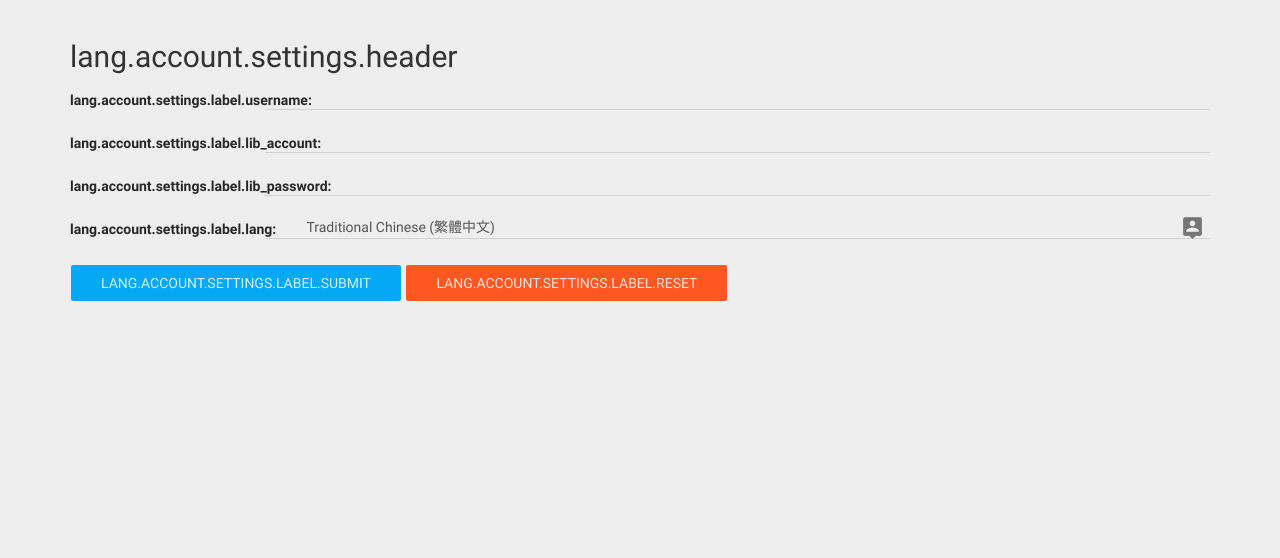
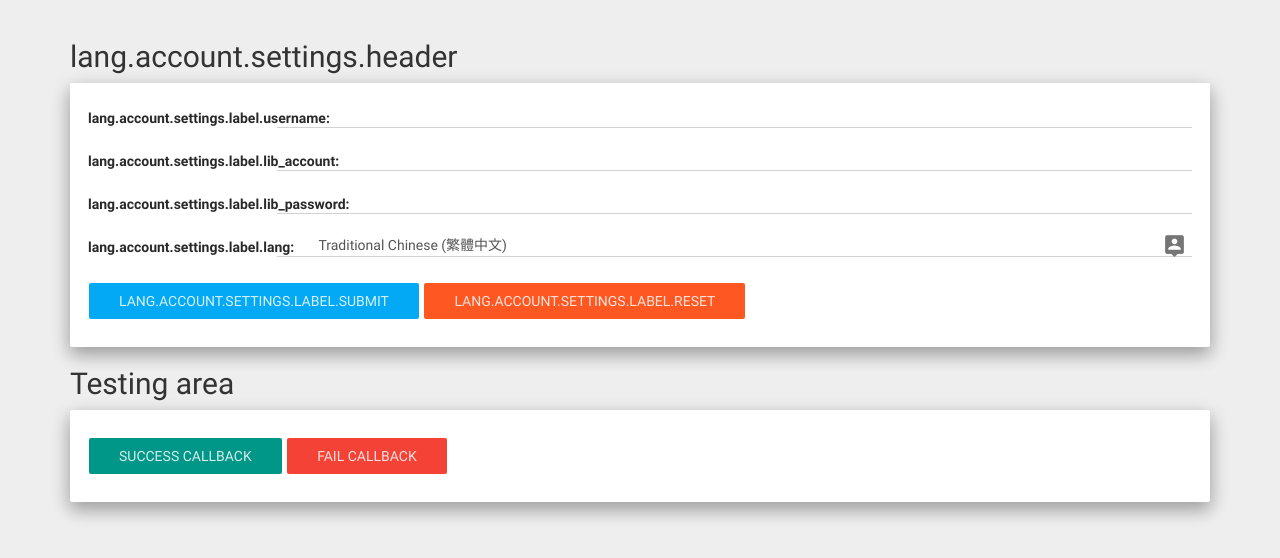
Before and after one commit to Holi0317/sms-library-api, a Django app: page /account/settings in a window 1280 px wide. Shown: the part 60-618 px from the top of the page. Run offline with Django 3.2, Linux system fonts and the light colour scheme; the visitor is signed in with stand-in values (Sample User, id 1); parts of the project's set-up code (start-up, migrations or seed data) failed here and were passed over; some libraries are stand-ins or nearby versions.

Commit message:
Added fancy animations

```diff
--- a/slh/slhweb/account/models.py
+++ b/slh/slhweb/account/models.py
@@ -1,5 +1,6 @@
 from django.db import models
 from django.contrib.auth.models import User
+from django.conf import settings
 from oauth2client.django_orm import CredentialsField
 
 
@@ -10,7 +11,8 @@
     credential = CredentialsField()
     id = models.CharField(max_length=50, primary_key=True)
     name = models.CharField(max_length=80)
-    lang = models.CharField(max_length=20, default='en')
+    lang = models.CharField(max_length=20, default='en',
+                            choices=settings.LANGUAGES)
 
     def __str__(self):
         return str(self.user)
--- a/slh/slhweb/account/templates/account/settings.html
+++ b/slh/slhweb/account/templates/account/settings.html
@@ -4,14 +4,25 @@
 
 {% block head %}
 <link href="{% static "dropdown.js/jquery.dropdown.css" %}" rel="stylesheet">
+
+<style>
+.return-status-root {
+  visibility:hidden;
+  opacity:0;
+  height:0;
+}
+</style>
 {% endblock %}
 
 {% block title %}{% trans 'lang.account.settings.title' %}{% endblock %}
 
 {% block content %}
-<div class="container">
+<div id="return"></div>
+<div class="container card-ready" id="form-card">
   <h2>{% trans 'lang.account.settings.header' %}</h2>
-  <form role=form class="form-horizontal" action="" method="POST" id="setting-form">
+  <div class="card">
+  <div class="card-body">
+  <form role=form class="form-horizontal" id="setting-form">
     {% csrf_token %}
 
     <div class="form-group">
@@ -51,23 +62,26 @@
       </div>
     </div>
 
-    <button type="submit" class="btn btn-info" id="submit">{% trans 'lang.account.settings.label.submit' %}</button>
+    <button class="btn btn-info" id="submit-button">{% trans 'lang.account.settings.label.submit' %}</button>
     <button class="btn btn-warning" id="reset-button">{% trans 'lang.account.settings.label.reset' %}</button>
   </form>
+  </div>
 </div>
+</div>
+
+<div class="container card-ready" id="test-card">
+  <h2>Testing area</h2>
+  <div class="card">
+    <div class="card-body">
+      <button class="btn btn-primary" id="test-success">Success callback</button>
+      <button class="btn btn-danger" id="test-fail">Fail callback</button>
+    </div>
+  </div>
+</div>
+
 {% endblock %}
 
 {% block tail %}
 <script src="{% static "dropdown.js/jquery.dropdown.js" %}"></script>
-
-<script>
-  $("#reset-button").click(function(){
-    $("#setting-form")[0].reset();
-    return false;
-  });
-
-  $(document).ready(function(){
-    $(".select").dropdown({ "autoinit" : ".select" });
-  });
-</script>
+<script src="{% static "account/settings.js" %}"></script>
 {% endblock %}
--- a/slh/slhweb/account/urls.py
+++ b/slh/slhweb/account/urls.py
@@ -6,6 +6,7 @@
     url(r'^$', views.index, name='index'),
     url(r'^login$', views.auth_login, name='auth_login'),
     url(r'^oauth2callback$', views.oauth2callback, name='oauth2callback'),
-    url(r'^settings$', views.change_settings, name='change_settings'),
+    url(r'^settings$', views.change_settings.as_view(),
+        name='change_settings'),
     url(r'^logout$', views.auth_logout, name='auth_logout'),
 ]
--- a/slh/slhweb/account/views.py
+++ b/slh/slhweb/account/views.py
@@ -1,4 +1,5 @@
 from django.shortcuts import render, redirect
+from .models import UserProfile
 from django.conf import settings
 from django.contrib.auth import login, authenticate, logout
 from django.contrib.auth.models import User
@@ -6,9 +7,12 @@
 from django.views.decorators.csrf import csrf_protect
 from django.core.urlresolvers import reverse, reverse_lazy
 from django.utils import translation
+from django.http import JsonResponse
+from django.views.generic import View
+from django.utils.decorators import method_decorator
+
 from oauth2client.client import OAuth2WebServerFlow, AccessTokenRefreshError
 from apiclient.discovery import build
-from .models import UserProfile
 import httplib2
 
 
@@ -47,20 +51,22 @@
         req = plus.people().get(userId='me').execute(http=http)
     name = req['displayName']
     id = req['id']
-    try:
-        # Check if user have registered
-        ext_user = UserProfile.objects.get(id=id)
-        # Get user object, update name
+
+    # Check if user have registered
+    ext_user, created = UserProfile.objects.get_or_create(
+        id=id, defaults={'name': name, 'credential': credential})
+
+    if created:
+        # fill in user informations
+        user = User.objects.create_user(name,
+                                        password=settings.COMMON_PASSWORD)
+        ext_user.user = user
+        user.save()
+        ext_user.save()
+    else:
+        # update user name
         user = ext_user.user
         user.username = name
-        user.save()
-    except UserProfile.DoesNotExist:
-        # Create new user
-        user = User.objects.create_user(name,
-                                        password=settings.COMMON_PASSWORD)
-        ext_user = UserProfile(user=user, id=id, name=name,
-                               credential=credential)
-        ext_user.save()
         user.save()
 
     user = authenticate(username=name, password=settings.COMMON_PASSWORD)
@@ -80,14 +86,22 @@
         return redirect(target)
 
 
-@csrf_protect
-@login_required(login_url=reverse_lazy('account:auth_login'))
-def change_settings(request):
-    if request.method == 'GET':
+class change_settings(View):
+    @method_decorator(login_required(
+        login_url=reverse_lazy('account:auth_login')))
+    @method_decorator(csrf_protect)
+    def get(self, request):
         return render(request, 'account/settings.html')
-    elif request.method == 'POST':
+
+    @method_decorator(login_required(
+        login_url=reverse_lazy('account:auth_login')))
+    @method_decorator(csrf_protect)
+    def post(self, request):
         data = request.POST
         ext_user = request.user.userprofile
+
+        # TODO validate informations
+
         ext_user.library_account = data['lib-username']
         ext_user.library_password = data['lib-pwd']
         ext_user.name = data['username']
@@ -98,7 +112,8 @@
         request.session[translation.LANGUAGE_SESSION_KEY] = data['lang']
         request.session['django_language'] = data['lang']
         request.session.modified = True
-        return redirect(reverse('account:index'))
+
+        return JsonResponse({'status': 'success'})
 
 
 def auth_logout(request):
--- a/slh/slhweb/slhweb/settings.py
+++ b/slh/slhweb/slhweb/settings.py
@@ -72,7 +72,7 @@
 
 LANGUAGE_CODE = 'en'
 
-TIME_ZONE = 'UTC'
+TIME_ZONE = 'Asia/Hong_Kong'
 
 USE_I18N = True
 
--- a/slh/slhweb/slhweb/urls.py
+++ b/slh/slhweb/slhweb/urls.py
@@ -1,11 +1,9 @@
 from django.conf.urls import patterns, include, url
-from django.contrib import admin
+# from django.contrib import admin
 from django.views.generic import TemplateView
-from django.core.urlresolvers import reverse
 
 urlpatterns = patterns('',
-    url(r'^admin/', include(admin.site.urls)),
+    # url(r'^admin/', include(admin.site.urls)),
     url(r'^$', TemplateView.as_view(template_name='index.html')),
     url(r'^account/', include('account.urls', namespace='account', app_name='account')),
-    # url(r'^accounts/login', reverse('account:auth_login')),
 )
--- /dev/null
+++ b/slh/slhweb/static/account/animate-card.css
@@ -0,0 +1,12 @@
+.animate-card {
+  position: relative;
+  transition: all .2s linear 0s;
+  -webkit-transition: all .2s linear 0s;
+  -moz-transition: all .2s linear 0s;
+  -o-transition: all .2s linear 0s;
+}
+
+.card-ready {
+  visibility: hidden;
+  opacity: 0
+}
--- /dev/null
+++ b/slh/slhweb/static/account/animate-card.js
@@ -0,0 +1,13 @@
+function animateCard(card, direction, position){
+  position = typeof position !== 'undefined' ? position : "-1000px";
+  direction = typeof direction !== 'undefined' ? direction : "bottom";
+  card.css(direction, position);
+  card.addClass('animate-card');
+  card.show();
+  card.css(direction, "0");
+}
+
+$(document).ready(function(){
+  $(".card-ready").css({"visibility":"visible","opacity":"1","height":"auto"});
+  animateCard($(".card-ready"));
+});
--- /dev/null
+++ b/slh/slhweb/static/account/settings.js
@@ -0,0 +1,56 @@
+$("#reset-button").click(function(){
+  $("#setting-form")[0].reset();
+  return false;
+});
+
+function post_callback(data, status){
+  var clicked = true;
+  // Add tones of html into document
+  if ( $("#return").children().length === 0 ){
+  $("#return").append('<div class="container return-status-root" id="return-status-root"> <div class="col-sm-3"></div> <div class="col-sm-6"> <div class="card"> <div class="col-sm-2"> <div class="card-body"> <button class="" id="return-button"><i id="return-button-icon"></i></button> </div> </div> <div class="col-sm-4"> <div class="card-body" id="return-message"> </div> </div> </div> </div> <div class="col-sm-3"></div> </div>');
+  clicked = false;
+  }
+
+  // write message informations into html
+  switch (data.status) {
+    case "success":
+      $("#return-button-icon").attr("class", "mdi-navigation-check");
+      $("#return-button").attr("class", "btn btn-fab btn-raised btn-success");
+      $("#return-message").children().remove();
+      $("#return-message").append("<p>"+data.message+"</p>");
+      break;
+    case "error":
+      $("#return-button-icon").attr("class", "mdi-navigation-close");
+      $("#return-button").attr("class", "btn btn-fab btn-raised btn-danger");
+      $("#return-message").children().remove();
+      $("#return-message").append("<p>"+data.message+"</p>");
+      break;
+    default:
+      alert("Unknown condition");
+  }
+
+  // Animate it
+  if ( ! clicked ){
+    var height = $("#return-status-root").css({"visibility":"visible","opacity":"1","height":"auto"}).height();
+    animateCard($("#return-status-root"), "left");
+    animateCard($("#form-card"), "top", "-"+height+"px");
+    animateCard($("#test-card"), "top", "-"+height+"px");
+  }
+}
+
+$("#submit-button").click(function(){
+  $.post(window.location, $("#setting-form").serialize(), post_callback);
+  return false;
+});
+
+$("#test-success").click(function(){
+  post_callback({status: 'success', message: 'Data updated'}, "success");
+});
+
+$("#test-fail").click(function(){
+  post_callback({status: 'error', message: 'Incorrect data in field'}, "error");
+});
+
+$(document).ready(function(){
+  $(".select").dropdown({ "autoinit" : ".select" });
+});
--- a/slh/slhweb/templates/base.html
+++ b/slh/slhweb/templates/base.html
@@ -1,4 +1,5 @@
 {% load i18n %}
+{% load staticfiles %}
 <!DOCTYPE html>
 <html>
 
@@ -10,6 +11,7 @@
   <!--link href="//cdnjs.cloudflare.com/ajax/libs/bootstrap-material-design/0.3.0/css/material-fullpalette.min.css" rel="stylesheet"-->
   <link href="//cdnjs.cloudflare.com/ajax/libs/bootstrap-material-design/0.3.0/css/material.min.css" rel="stylesheet">
   <link href="//cdnjs.cloudflare.com/ajax/libs/bootstrap-material-design/0.3.0/css/ripples.min.css" rel="stylesheet">
+  <link href="{% static "account/animate-card.css" %}" rel="stylesheet">
   {% block head %}{% endblock %}
   <title>{% block title %}{% endblock %}</title>
 
@@ -55,6 +57,7 @@
 
   <script src="//cdnjs.cloudflare.com/ajax/libs/bootstrap-material-design/0.3.0/js/ripples.min.js"></script>
   <script src="//cdnjs.cloudflare.com/ajax/libs/bootstrap-material-design/0.3.0/js/material.min.js"></script>
+  <script src="{% static "account/animate-card.js" %}"></script>
   <script>
     $.material.init();
 
--- a/slh/slhweb/templates/index.html
+++ b/slh/slhweb/templates/index.html
@@ -4,7 +4,7 @@
 {% block title %}{% trans 'lang.root.index.title' %}{% endblock %}
 
 {% block content %}
-<div class="container">
+<div class="container card-ready">
   <div class="card">
     <div class="card-body">
     <p>Index of root</p>
@@ -15,7 +15,7 @@
 
 <br>
 
-<div class="container">
+<div class="container card-ready">
   <div class="card">
     <div class="card-body">
       <p>Debug -- language</p>
```
